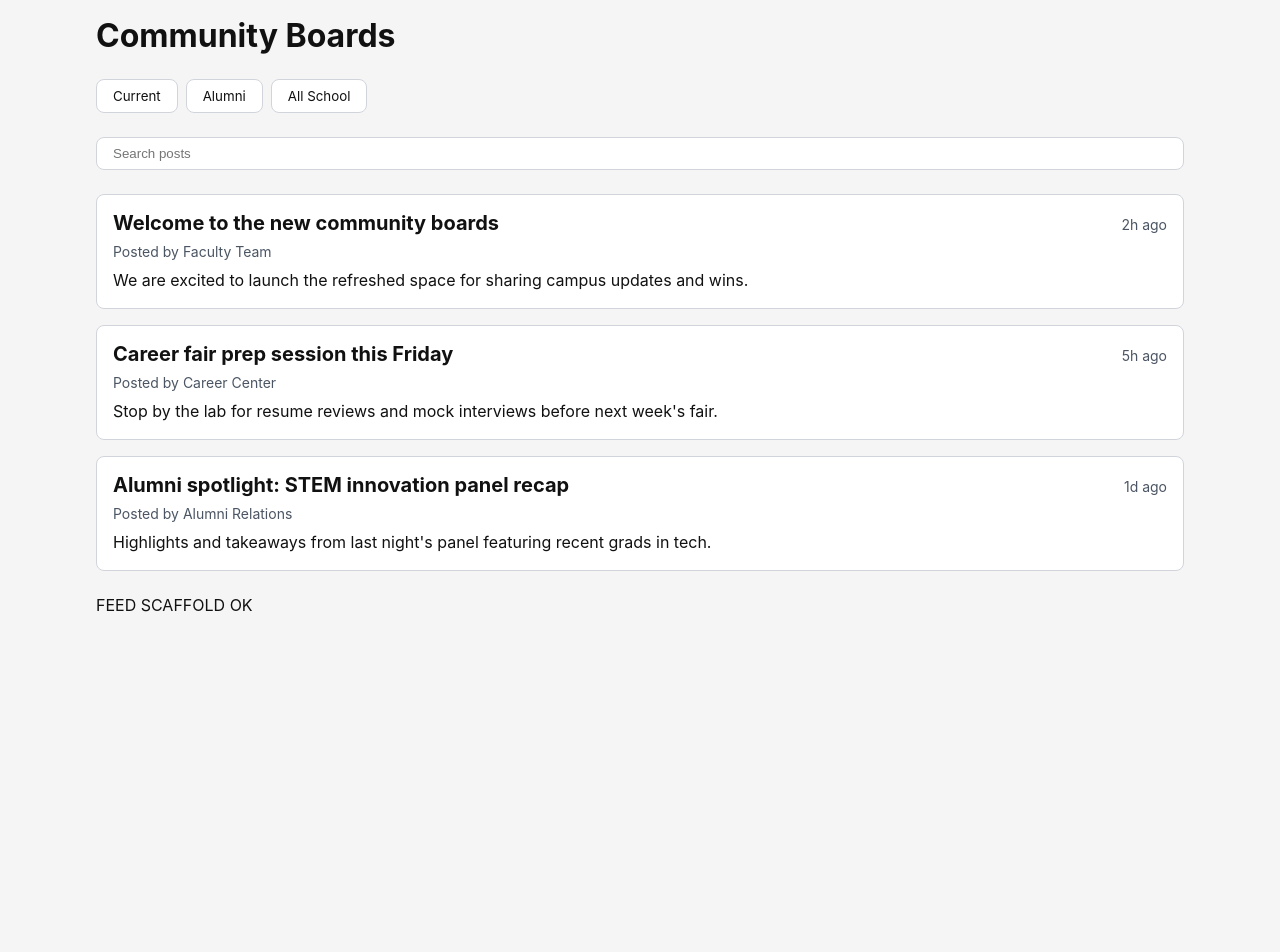
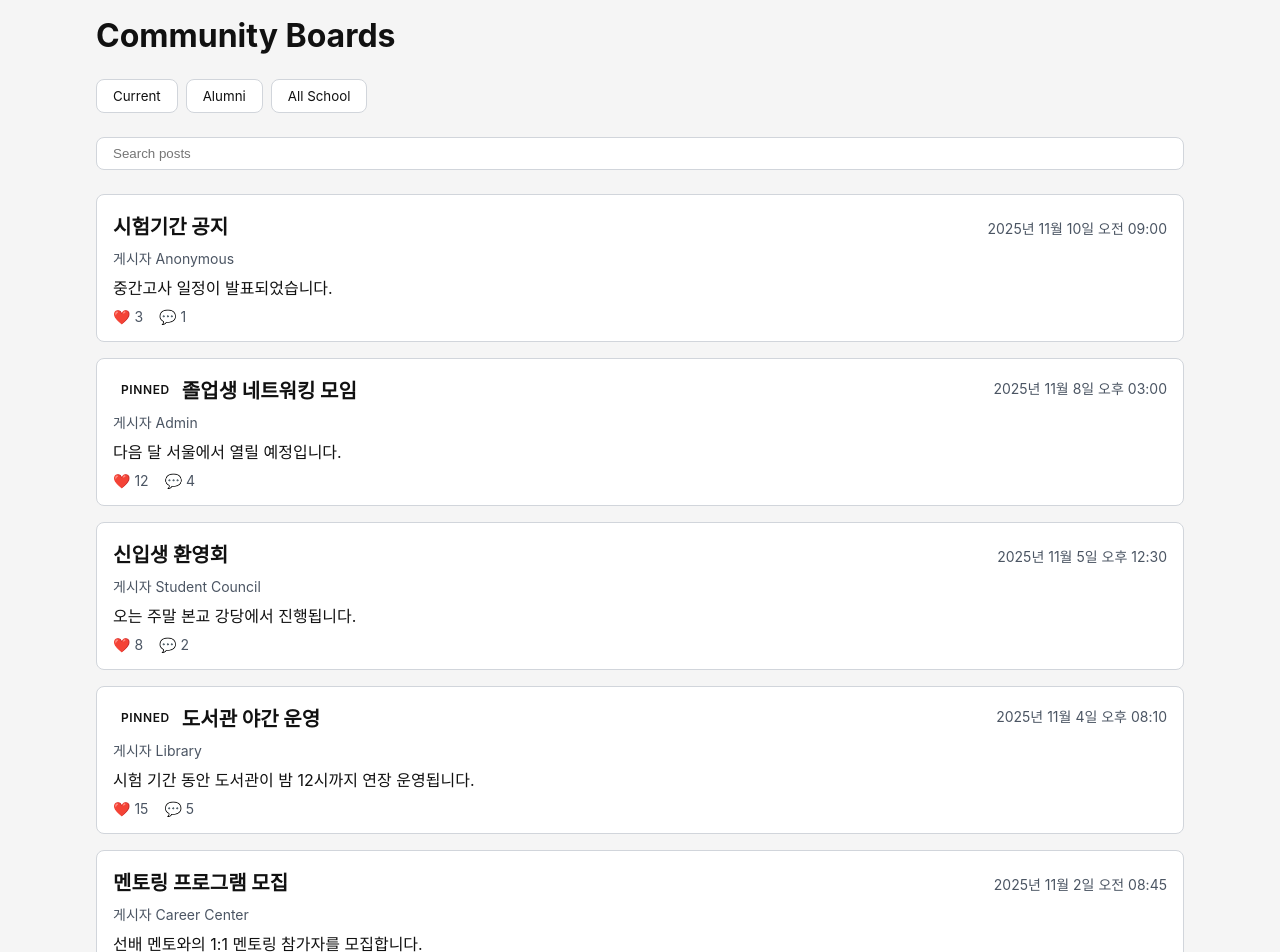
Before and after one commit to mjeong-work/Odd-School, a React (Vite) app: page /#/feed in a window 1280 px wide. Shown: the top 952 px of the page. Before the commit the page ends 800 px from the top, so only its background shows below. Built offline with nearby package versions, Linux system fonts and the light colour scheme.

Commit message:
feat(feed): render posts from local mock JSON file

```diff
--- /dev/null
+++ b/public/mock/feedData.json
@@ -0,0 +1,100 @@
+{
+  "posts": [
+    {
+      "id": 1,
+      "category": "current",
+      "title": "시험기간 공지",
+      "content": "중간고사 일정이 발표되었습니다.",
+      "images": [],
+      "likeCount": 3,
+      "commentCount": 1,
+      "createdAt": "2025-11-10T09:00:00Z",
+      "authorDisplay": "Anonymous",
+      "pinned": false
+    },
+    {
+      "id": 2,
+      "category": "alumni",
+      "title": "졸업생 네트워킹 모임",
+      "content": "다음 달 서울에서 열릴 예정입니다.",
+      "images": [],
+      "likeCount": 12,
+      "commentCount": 4,
+      "createdAt": "2025-11-08T15:00:00Z",
+      "authorDisplay": "Admin",
+      "pinned": true
+    },
+    {
+      "id": 3,
+      "category": "all",
+      "title": "신입생 환영회",
+      "content": "오는 주말 본교 강당에서 진행됩니다.",
+      "images": [],
+      "likeCount": 8,
+      "commentCount": 2,
+      "createdAt": "2025-11-05T12:30:00Z",
+      "authorDisplay": "Student Council",
+      "pinned": false
+    },
+    {
+      "id": 4,
+      "category": "current",
+      "title": "도서관 야간 운영",
+      "content": "시험 기간 동안 도서관이 밤 12시까지 연장 운영됩니다.",
+      "images": [],
+      "likeCount": 15,
+      "commentCount": 5,
+      "createdAt": "2025-11-04T20:10:00Z",
+      "authorDisplay": "Library",
+      "pinned": true
+    },
+    {
+      "id": 5,
+      "category": "alumni",
+      "title": "멘토링 프로그램 모집",
+      "content": "선배 멘토와의 1:1 멘토링 참가자를 모집합니다.",
+      "images": [],
+      "likeCount": 6,
+      "commentCount": 3,
+      "createdAt": "2025-11-02T08:45:00Z",
+      "authorDisplay": "Career Center",
+      "pinned": false
+    },
+    {
+      "id": 6,
+      "category": "current",
+      "title": "동아리 박람회",
+      "content": "다양한 동아리가 참가하는 박람회에 참여해 보세요.",
+      "images": [],
+      "likeCount": 10,
+      "commentCount": 6,
+      "createdAt": "2025-10-30T10:00:00Z",
+      "authorDisplay": "Student Affairs",
+      "pinned": false
+    },
+    {
+      "id": 7,
+      "category": "all",
+      "title": "장학금 신청 안내",
+      "content": "다음 학기 장학금 신청이 시작되었습니다.",
+      "images": [],
+      "likeCount": 20,
+      "commentCount": 9,
+      "createdAt": "2025-10-28T14:20:00Z",
+      "authorDisplay": "Finance Office",
+      "pinned": false
+    },
+    {
+      "id": 8,
+      "category": "alumni",
+      "title": "글로벌 인턴십 후기",
+      "content": "해외 인턴십 참여 선배의 생생한 경험담을 공유합니다.",
+      "images": [],
+      "likeCount": 9,
+      "commentCount": 2,
+      "createdAt": "2025-10-25T09:35:00Z",
+      "authorDisplay": "Global Office",
+      "pinned": false
+    }
+  ]
+}
--- a/src/components/PostCard/PostCard.css
+++ b/src/components/PostCard/PostCard.css
@@ -13,6 +13,23 @@
   justify-content: space-between;
   align-items: baseline;
   gap: var(--space-sm);
+}
+
+.post-card__title-group {
+  display: flex;
+  align-items: center;
+  gap: var(--space-xs);
+}
+
+.post-card__badge {
+  background-color: var(--color-primary);
+  color: var(--color-on-primary);
+  font-size: 0.75rem;
+  font-weight: 600;
+  padding: 0.125rem 0.5rem;
+  border-radius: 999px;
+  text-transform: uppercase;
+  letter-spacing: 0.05em;
 }
 
 .post-card__title {
@@ -32,8 +49,34 @@
   color: var(--color-text-secondary);
 }
 
-.post-card__excerpt {
+.post-card__media {
+  border-radius: var(--radius-xs);
+  overflow: hidden;
+  max-height: 220px;
+}
+
+.post-card__media img {
+  display: block;
+  width: 100%;
+  height: 100%;
+  object-fit: cover;
+}
+
+.post-card__content {
   margin: 0;
   color: var(--color-text-primary);
   line-height: 1.5;
 }
+
+.post-card__footer {
+  display: flex;
+  gap: var(--space-md);
+  font-size: 0.875rem;
+  color: var(--color-text-secondary);
+}
+
+.post-card__stat {
+  display: inline-flex;
+  align-items: center;
+  gap: 0.25rem;
+}
--- a/src/components/PostCard/PostCard.tsx
+++ b/src/components/PostCard/PostCard.tsx
@@ -2,20 +2,73 @@ import './PostCard.css'
 
 type PostCardProps = {
   title: string
-  author: string
-  excerpt: string
-  timestamp: string
+  content: string
+  createdAt: string
+  likeCount: number
+  commentCount: number
+  authorDisplay: string
+  pinned?: boolean
+  imageUrl?: string | null
 }
 
-function PostCard({ title, author, excerpt, timestamp }: PostCardProps) {
+function formatDate(value: string) {
+  const date = new Date(value)
+
+  if (Number.isNaN(date.getTime())) {
+    return value
+  }
+
+  return new Intl.DateTimeFormat('ko-KR', {
+    year: 'numeric',
+    month: 'short',
+    day: 'numeric',
+    hour: '2-digit',
+    minute: '2-digit',
+  }).format(date)
+}
+
+function PostCard({
+  title,
+  content,
+  createdAt,
+  likeCount,
+  commentCount,
+  authorDisplay,
+  pinned = false,
+  imageUrl,
+}: PostCardProps) {
+  const formattedDate = formatDate(createdAt)
+
   return (
     <article className="post-card">
       <header className="post-card__header">
-        <h2 className="post-card__title">{title}</h2>
-        <span className="post-card__timestamp">{timestamp}</span>
+        <div className="post-card__title-group">
+          {pinned && <span className="post-card__badge">Pinned</span>}
+          <h2 className="post-card__title">{title}</h2>
+        </div>
+        <time className="post-card__timestamp" dateTime={createdAt}>
+          {formattedDate}
+        </time>
       </header>
-      <p className="post-card__meta">Posted by {author}</p>
-      <p className="post-card__excerpt">{excerpt}</p>
+
+      <p className="post-card__meta">게시자 {authorDisplay}</p>
+
+      {imageUrl && (
+        <div className="post-card__media">
+          <img src={imageUrl} alt="" loading="lazy" />
+        </div>
+      )}
+
+      <p className="post-card__content">{content}</p>
+
+      <footer className="post-card__footer" aria-label="Post engagement">
+        <span className="post-card__stat" aria-label={`좋아요 ${likeCount}개`}>
+          ❤️ {likeCount}
+        </span>
+        <span className="post-card__stat" aria-label={`댓글 ${commentCount}개`}>
+          💬 {commentCount}
+        </span>
+      </footer>
     </article>
   )
 }
--- a/src/pages/FeedPage/FeedPage.css
+++ b/src/pages/FeedPage/FeedPage.css
@@ -39,3 +39,16 @@
   flex-direction: column;
   gap: var(--space-md);
 }
+
+.feed-page__status {
+  margin: 0;
+  padding: var(--space-md);
+  border-radius: var(--radius-sm);
+  background-color: var(--color-surface-alt, rgba(0, 0, 0, 0.03));
+  color: var(--color-text-secondary);
+}
+
+.feed-page__status--error {
+  color: var(--color-danger, #c62828);
+  background-color: rgba(198, 40, 40, 0.08);
+}
--- a/src/pages/FeedPage/FeedPage.tsx
+++ b/src/pages/FeedPage/FeedPage.tsx
@@ -1,31 +1,61 @@
+import { useEffect, useState } from 'react'
 import PostCard from '../../components/PostCard/PostCard'
 import './FeedPage.css'
 
-const MOCK_POSTS = [
-  {
-    id: '1',
-    title: 'Welcome to the new community boards',
-    author: 'Faculty Team',
-    excerpt: 'We are excited to launch the refreshed space for sharing campus updates and wins.',
-    timestamp: '2h ago',
-  },
-  {
-    id: '2',
-    title: 'Career fair prep session this Friday',
-    author: 'Career Center',
-    excerpt: 'Stop by the lab for resume reviews and mock interviews before next week\'s fair.',
-    timestamp: '5h ago',
-  },
-  {
-    id: '3',
-    title: 'Alumni spotlight: STEM innovation panel recap',
-    author: 'Alumni Relations',
-    excerpt: 'Highlights and takeaways from last night\'s panel featuring recent grads in tech.',
-    timestamp: '1d ago',
-  },
-]
+type FeedPost = {
+  id: number
+  category: string
+  title: string
+  content: string
+  images?: string[]
+  likeCount: number
+  commentCount: number
+  createdAt: string
+  authorDisplay: string
+  pinned?: boolean
+}
 
 function FeedPage() {
+  const [posts, setPosts] = useState<FeedPost[]>([])
+  const [isLoading, setIsLoading] = useState(true)
+  const [error, setError] = useState<string | null>(null)
+
+  useEffect(() => {
+    let isMounted = true
+
+    const loadFeed = async () => {
+      const feedUrl = `${import.meta.env.BASE_URL}mock/feedData.json`
+
+      try {
+        const response = await fetch(feedUrl)
+
+        if (!response.ok) {
+          throw new Error('Failed to fetch feed data')
+        }
+
+        const data: { posts?: FeedPost[] } = await response.json()
+
+        if (isMounted) {
+          setPosts(Array.isArray(data.posts) ? data.posts : [])
+        }
+      } catch (err) {
+        if (isMounted) {
+          setError('피드를 불러오지 못했습니다. 잠시 후 다시 시도해주세요.')
+        }
+      } finally {
+        if (isMounted) {
+          setIsLoading(false)
+        }
+      }
+    }
+
+    void loadFeed()
+
+    return () => {
+      isMounted = false
+    }
+  }, [])
+
   return (
     <div className="feed-page">
       <header className="feed-page__header">
@@ -49,15 +79,25 @@ function FeedPage() {
       </div>
 
       <section className="feed-page__posts" aria-label="Latest posts">
-        {MOCK_POSTS.map((post) => (
-          <PostCard
-            key={post.id}
-            title={post.title}
-            author={post.author}
-            excerpt={post.excerpt}
-            timestamp={post.timestamp}
-          />
-        ))}
+        {isLoading && <p className="feed-page__status">게시글을 불러오는 중입니다...</p>}
+        {error && !isLoading && <p className="feed-page__status feed-page__status--error">{error}</p>}
+        {!isLoading && !error && posts.length === 0 && (
+          <p className="feed-page__status">아직 게시글이 없습니다.</p>
+        )}
+        {!isLoading && !error &&
+          posts.map((post) => (
+            <PostCard
+              key={post.id}
+              title={post.title}
+              content={post.content}
+              createdAt={post.createdAt}
+              likeCount={post.likeCount}
+              commentCount={post.commentCount}
+              authorDisplay={post.authorDisplay}
+              pinned={post.pinned}
+              imageUrl={post.images?.[0] ?? null}
+            />
+          ))}
       </section>
 
       <div data-testid="smoke">FEED SCAFFOLD OK</div>
```
Also changed, not shown: 4 other files (tests, documents, lock files or other folders).
